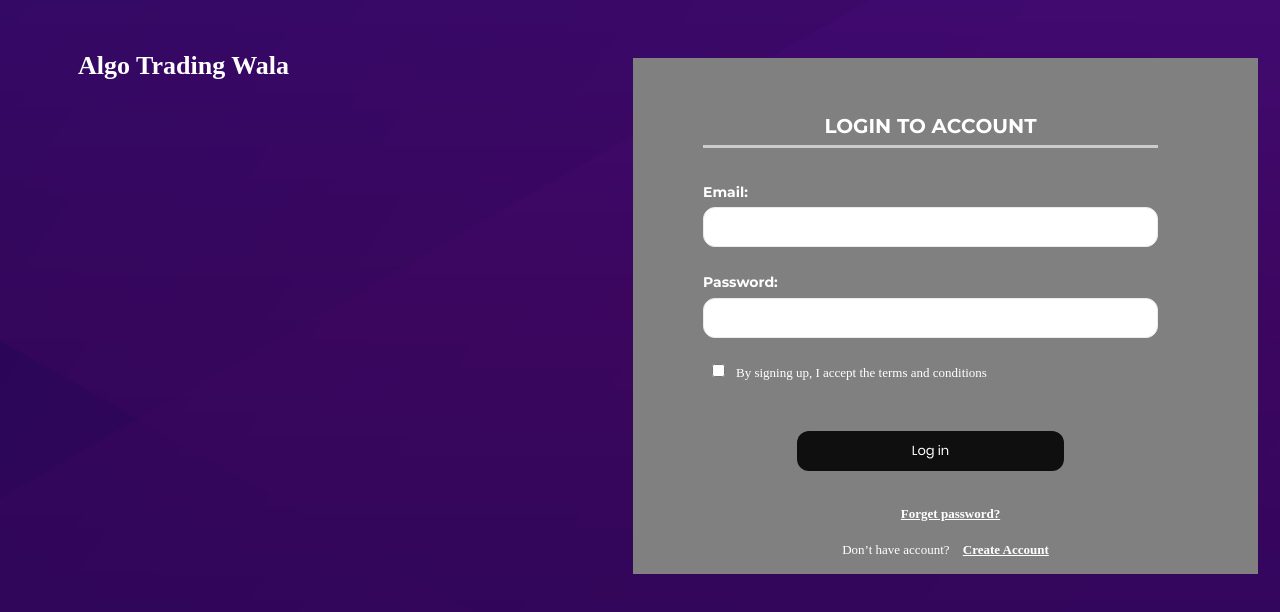
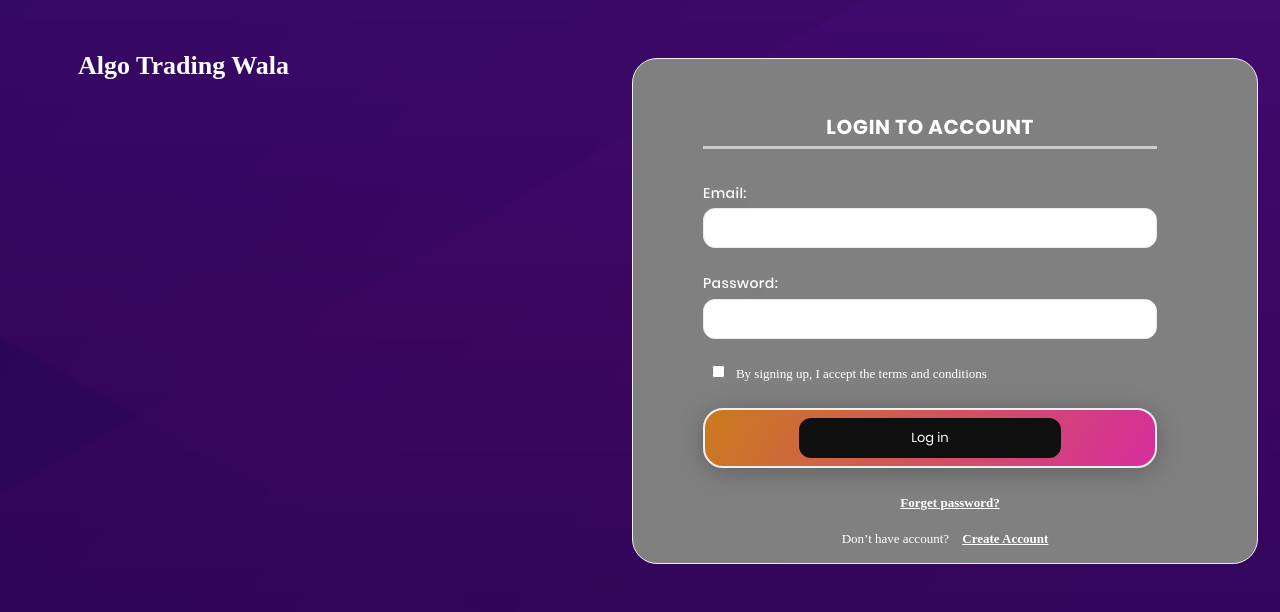
Before and after one commit to pankajtilara/Registration, a plain HTML site: page login.html in a window 1280 px wide. Shown: the top 612 px of the page. Drawn offline with Linux system fonts and the light colour scheme; a script that the page names is missing.

Commit message:
Add files via upload

```diff
--- a/css/style.css
+++ b/css/style.css
@@ -14,14 +14,41 @@ display-flex,.signup-content,.form-row,.form-radio,.select-icon,.select-icon i{d
 .loginform{
 	margin-top:50px;
 	margin-right:150px;
+	background: linear-gradient(120.37deg, rgba(239, 239, 239, 0.6) 0%, rgba(255, 255, 255, 0.1) 100%);
+border: 1px solid #EFEFEF;
+
+border-radius: 25px
 }
 .loginsubmit{
 	color: #fff;
-    border: none;
+    border: 2px solid #EFEFEF;
     padding: 0.5em 6em;
     outline: none;
     font-size: 1.2em;
     cursor: pointer;
     letter-spacing: 1px;
-    margin-top: 2.5em;
+	background: linear-gradient(120.37deg, rgba(221, 122, 5, 0.8) 0%, rgba(236, 25, 164, 0.8) 100%);
+	box-shadow: 0px 4px 25px rgba(0, 0, 0, 0.25);
+border-radius: 20px;
 }
+.logincontron{
+background: linear-gradient(120.37deg, rgba(239, 239, 239, 0.048) 0%, rgba(255, 255, 255, 0.008) 100%);
+border: 2px solid #EFEFEF;
+box-shadow: 0px 4px 25px rgba(0, 0, 0, 0.25);
+border-radius: 25px;
+}
+.loginform h2{
+font-family: 'Poppins';
+font-style: normal;
+font-weight: 700;
+text-align: center;
+letter-spacing: 0.03em;
+}
+.loginform label{
+font-family: 'Poppins';
+font-style: normal;
+font-weight: 500;
+letter-spacing: 0.03em;
+color: #FFFFFF;
+text-shadow: 15px 12px 50px rgba(0, 0, 0, 0.3);
+}
```
